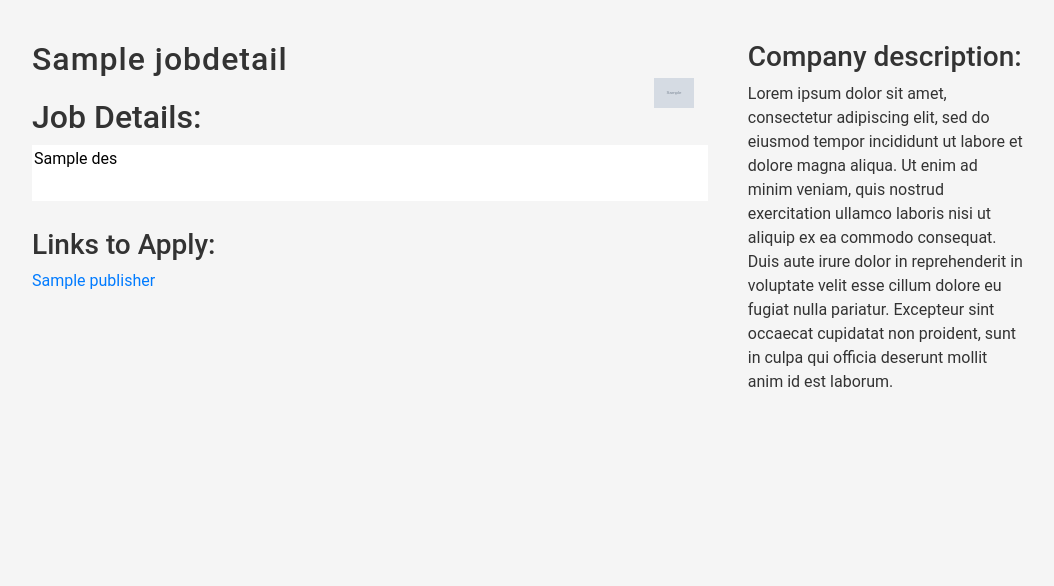
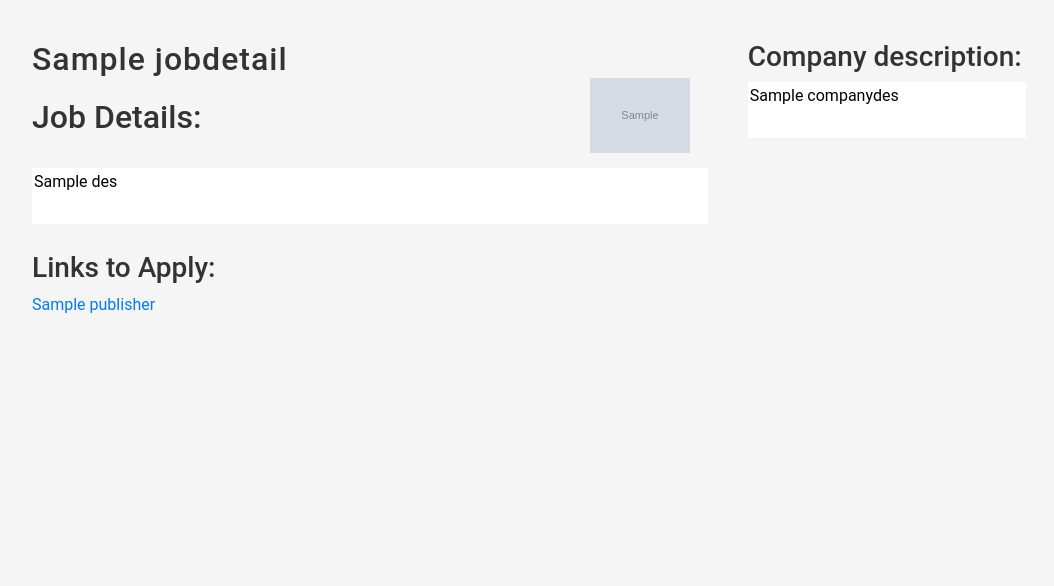
Before and after one commit to RoCode2000/JobSearchProject, a Flask app: template templates/jobdetails.html in a window 1280 px wide. Shown: the part 149-735 px from the top of the page, without its empty margins (111-1165 px from the left). Run offline with Flask 3, Linux system fonts and the light colour scheme; the template is opened without the code that fills it: most values are stand-ins (such as "Sample title", 1, 10 or a date in 2020); grey boxes marked "Sample" are stand-in pictures.

Commit message:
added company description

```diff
--- a/app.py
+++ b/app.py
@@ -7,6 +7,8 @@ import subprocess
 import urllib
 import uuid
 import string
+import wikipedia
+import re
 
 
 
@@ -20,7 +22,26 @@ from flask_sqlalchemy import SQLAlchemy
 app = Flask(__name__)
 
 
+def add_newline_with_bullet(input_string, bullet='•'):
+    # Define a regular expression to identify potential names
+    name_pattern = re.compile(r'\b[A-Z][a-z]*\b')
 
+    # Find all potential names in the string
+    potential_names = re.findall(name_pattern, input_string)
+
+    # Replace periods with \n and bullet, excluding those in names
+    modified_string = input_string
+    for name in potential_names:
+        modified_string = modified_string.replace(f'{name}.', f'{name}REPLACEME')
+
+    # Replace periods not in names with \n and bullet, excluding the last period
+    modified_string = re.sub(r'\.\s(?!$)', f'.\n{bullet} ', modified_string)
+
+    # Restore periods in names
+    for name in potential_names:
+        modified_string = modified_string.replace(f'{name}REPLACEME', f'{name}.')
+
+    return modified_string
 
 
 # Custom filter
@@ -88,7 +109,7 @@ def index():
 
         certfilterres = []
 
-        print(certfilter)
+
 
         if certfilter == "ite":
             print("ite filter")
@@ -151,6 +172,20 @@ def jobdetails():
 
     for i in jobdetailinfo:
         des = i["job_description"].translate(str.maketrans('', '',))
+        if i["employer_company_type"]:
+            companyname = i["employer_name"] + " " + i["employer_company_type"] + " company " + i["job_country"]
+        else:
+            companyname = i["employer_name"]+ " company " + i["job_country"]
 
 
-    return render_template("jobdetails.html", jobdetail = jobdetailinfo[0], des = des)
+    try:
+        companydes = wikipedia.page(companyname)
+        companydes = companydes.summary
+        companydes = add_newline_with_bullet(companydes)
+
+    except:
+        companydes = "Company Not Found In Wikipedia"
+
+    print(companyname)
+
+    return render_template("jobdetails.html", jobdetail = jobdetailinfo[0], des = des, companydes = companydes)
--- a/static/styles.css
+++ b/static/styles.css
@@ -216,7 +216,7 @@ textarea {
 }
 
 .detailimg img {
-  width: 10%;
+  width: 20%;
   aspect-ratio: 3/2;
   object-fit: contain;
 
--- a/templates/jobdetails.html
+++ b/templates/jobdetails.html
@@ -19,7 +19,7 @@
     <div id="container-right">
         <div>
             <h3>Company description:</h3>
-            <p>Lorem ipsum dolor sit amet, consectetur adipiscing elit, sed do eiusmod tempor incididunt ut labore et dolore magna aliqua. Ut enim ad minim veniam, quis nostrud exercitation ullamco laboris nisi ut aliquip ex ea commodo consequat. Duis aute irure dolor in reprehenderit in voluptate velit esse cillum dolore eu fugiat nulla pariatur. Excepteur sint occaecat cupidatat non proident, sunt in culpa qui officia deserunt mollit anim id est laborum.</p>
+            <textarea readonly name="message" wrap="hard"  >{{companydes}}</textarea>
         </div>
     </div>
 </section>
```
